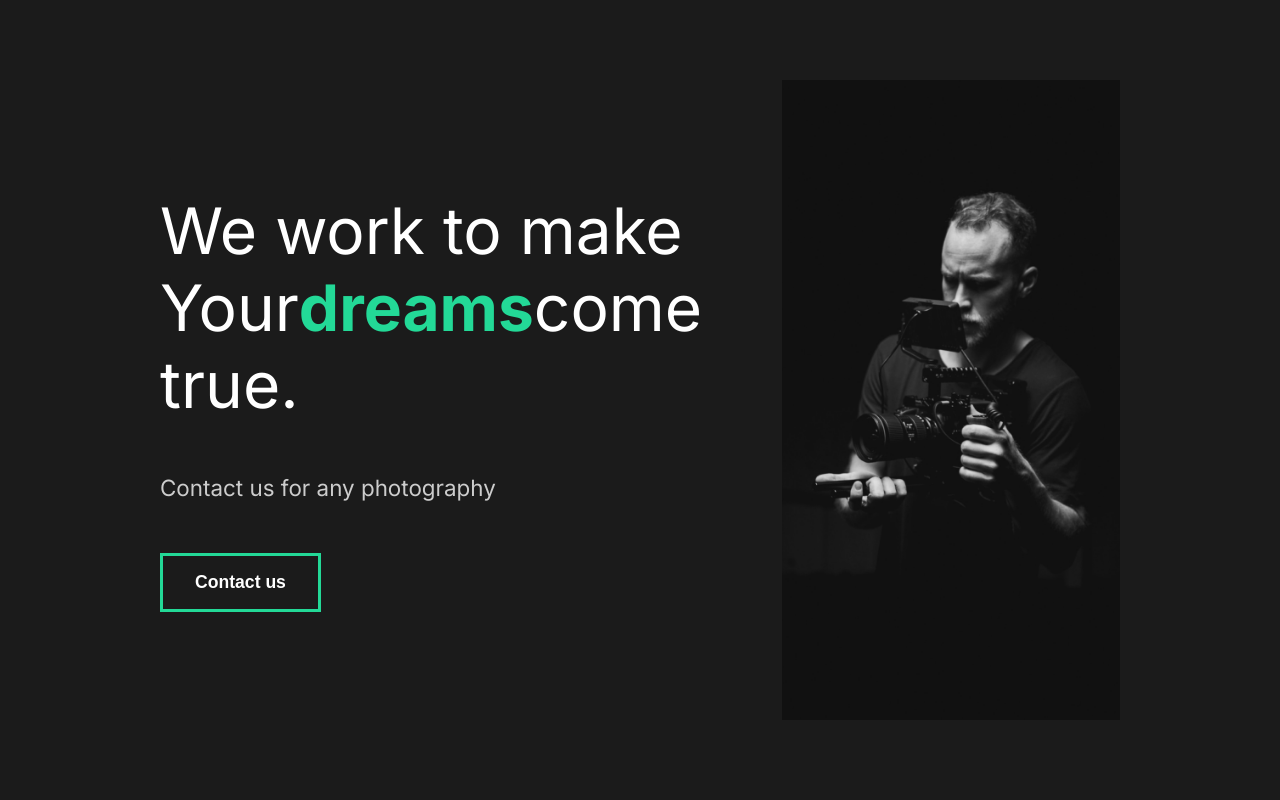
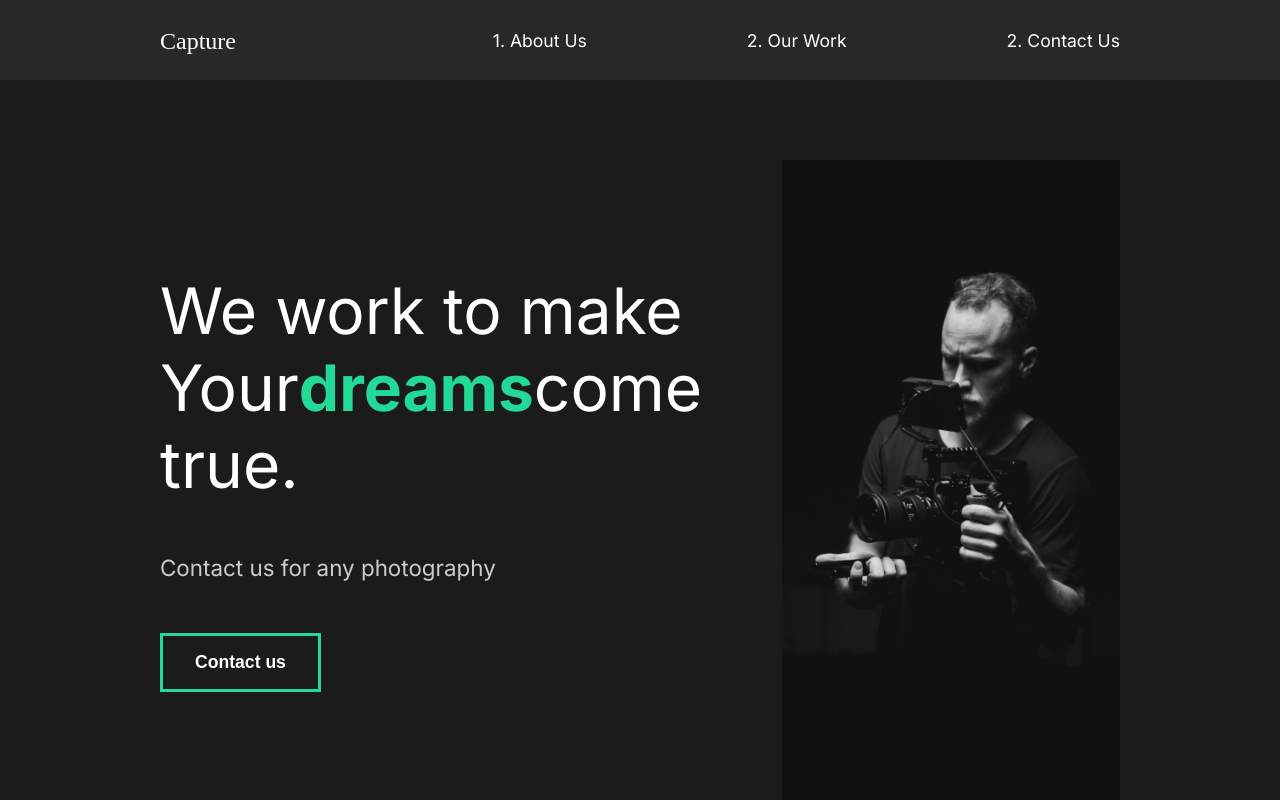
Before and after one commit to assassin0210/summary, a React (Create React App) app: page / in a window 1280 px wide. Shown: the top 800 px of the page. Built offline with nearby package versions, Linux system fonts and the light colour scheme.

Commit message:
8 create navbar

```diff
--- a/src/App.js
+++ b/src/App.js
@@ -1,10 +1,12 @@
 import {AboutUs} from "./pages/AboutUs";
 import {GlobalStyle} from "./components/GlobalStyle";
+import {Nav} from "./components/Nav";
 
 
 function App() {
     return (
         <div className="App">
+            <Nav/>
             <GlobalStyle/>
             <AboutUs/>
         </div>
--- /dev/null
+++ b/src/components/Nav.js
@@ -0,0 +1,46 @@
+import styled from "styled-components";
+
+export const Nav = () => {
+    return (
+        <NavStyle>
+            <h1><a id="logo" href="#">Capture</a></h1>
+            <ul>
+                <li><a href="#">1. About Us</a></li>
+                <li><a href="#">2. Our Work</a></li>
+                <li><a href="#">2. Contact Us</a></li>
+            </ul>
+        </NavStyle>
+    )
+}
+
+const NavStyle = styled.nav`
+  min-height: 10vh;
+  display: flex;
+  margin: auto;
+  justify-content: space-between;
+  align-items: center;
+  padding: 1rem 10rem;
+  background: #282828;
+
+  a {
+    text-decoration: none;
+    color: white;
+  }
+
+  ul {
+    display: flex;
+    list-style: none;
+  }
+
+  #logo {
+    font-size: 1.5rem;
+    font-family: "Libster", cursive;
+    font-weight: lighter;
+  }
+
+  li {
+    padding-left: 10rem;
+    position: relative;
+  }
+
+`
```
Lines whose indentation alone changed are shown as unchanged.
